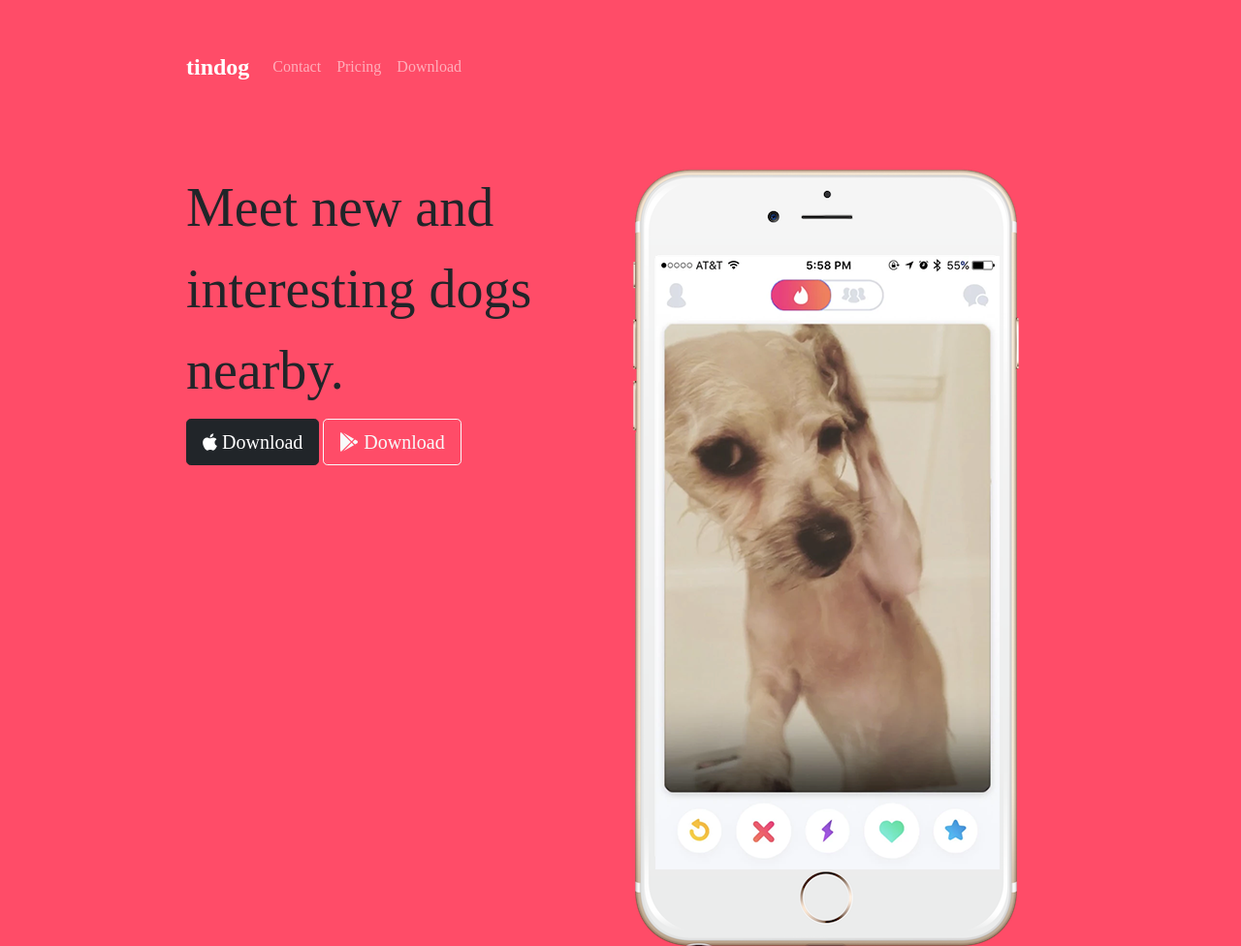
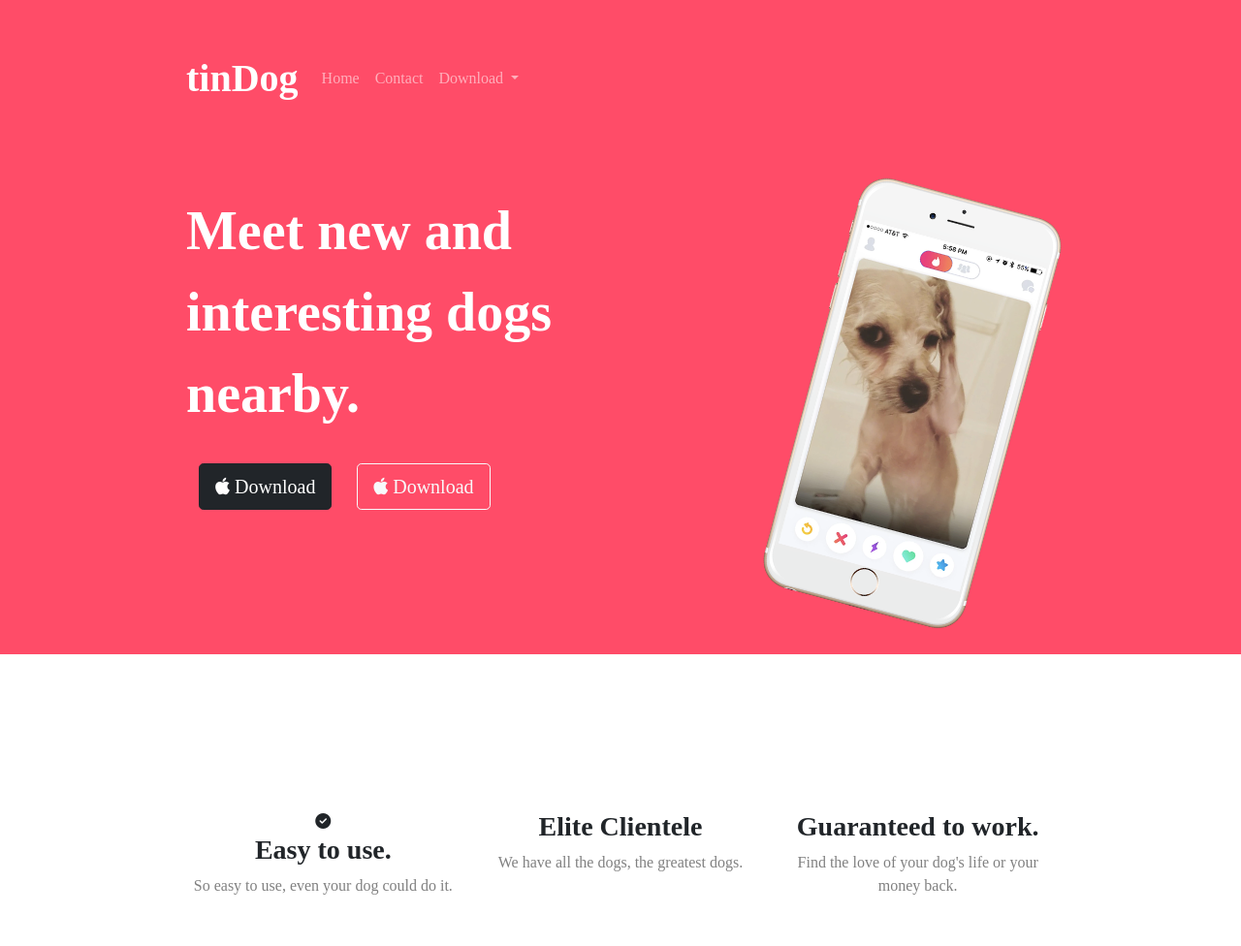
Before and after one commit to satwikgm/tindog, a plain HTML site: page index.html in a window 1280 px wide. Shown: the top 976 px of the page at 97% size. Drawn offline with nearby package versions, Linux system fonts and the light colour scheme.

Commit message:
Update index.html

```diff
--- a/index.html
+++ b/index.html
@@ -46,56 +46,75 @@
   </head>
 
   <body>
-    <section class="colored-section" id="title">
+    <section id="title">
+      <!-- Nav Bar -->
 
       <div class="container-fluid">
-
-        <!-- Nav Bar -->
-
         <nav class="navbar navbar-expand-lg navbar-dark">
-
-          <a class="navbar-brand" href="">tindog</a>
-
-          <button class="navbar-toggler" type="button" data-toggle="collapse" data-target="#navbarTogglerDemo02">
-              <span class="navbar-toggler-icon"></span>
+          <button
+            class="navbar-toggler"
+            type="button"
+            data-toggle="collapse"
+            data-target="#navbarTogglerDemo01"
+            aria-controls="navbarTogglerDemo01"
+            aria-expanded="false"
+            aria-label="Toggle navigation"
+          >
+            <span class="navbar-toggler-icon"></span>
           </button>
-
-          <div class="collapse navbar-collapse" id="navbarTogglerDemo02">
-
-            <ul class="navbar-nav ml-auto">
-              <li class="nav-item">
-                <a class="nav-link" href="#footer">Contact</a>
+          <div class="collapse navbar-collapse" id="navbarTogglerDemo01">
+            <a class="navbar-brand" href="#" style="font-size: 2.5rem;">tinDog</a>
+            <ul class="navbar-nav mr-auto mt-2 mt-lg-0">
+              <li class="nav-item active">
+                <a class="nav-link" href="#">Home</a>
               </li>
               <li class="nav-item">
-                <a class="nav-link" href="#pricing">Pricing</a>
+                <a class="nav-link" href="#">Contact</a>
               </li>
-              <li class="nav-item">
-                <a class="nav-link" href="#cta">Download</a>
-              </li>
+              <ul class="navbar-nav">
+                <li class="nav-item dropdown">
+                  <a
+                    class="nav-link dropdown-toggle"
+                    href="#"
+                    id="navbarDropdown"
+                    role="button"
+                    data-bs-toggle="dropdown"
+                    aria-expanded="false"
+                  >
+                    Download
+                  </a>
+                  <ul
+                    class="dropdown-menu dropdown-menu-end"
+                    aria-labelledby="navbarDropdown"
+                  >
+                    <li>
+                      <a class="dropdown-item" href="#">Download Android</a>
+                    </li>
+                    <li><a class="dropdown-item" href="#">Download iOS</a></li>
+                  </ul>
+                </li>
+              </ul>
             </ul>
-
           </div>
         </nav>
 
-
-        <!-- Title -->
-
         <div class="row">
-
           <div class="col-lg-6">
-            <h1 class="big-heading">Meet new and interesting dogs nearby.</h1>
-            <button type="button" class="btn btn-dark btn-lg download-button"><i class="fab fa-apple"></i> Download</button>
-            <button type="button" class="btn btn-outline-light btn-lg download-button"><i class="fab fa-google-play"></i> Download</button>
+            <h1 id="titles">Meet new and interesting dogs nearby.</h1>
+            <button type="button" class="btn btn-dark btn-lg down">
+              <i class="fa-brands fa-apple"></i> Download
+            </button>
+            <button type="button" class="btn btn-outline-light btn-lg down">
+              <i class="fa-brands fa-apple"></i> Download
+            </button>
           </div>
-
           <div class="col-lg-6">
-            <img class="title-image" src="images/iphone6.png" alt="iphone-mockup">
+            <img class="tit-img" src="images/iphone6.png" alt="iphone-mockup" />
           </div>
-
         </div>
-
       </div>
 
+      <!-- Title -->
     </section>
 
     <!-- Features -->
```
